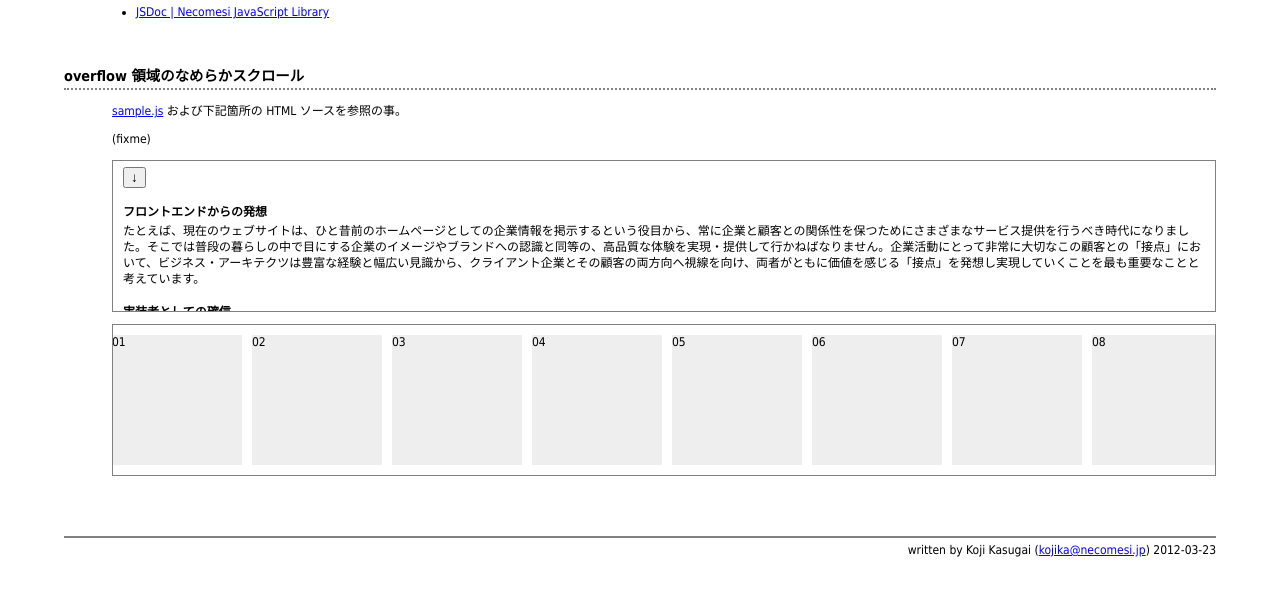
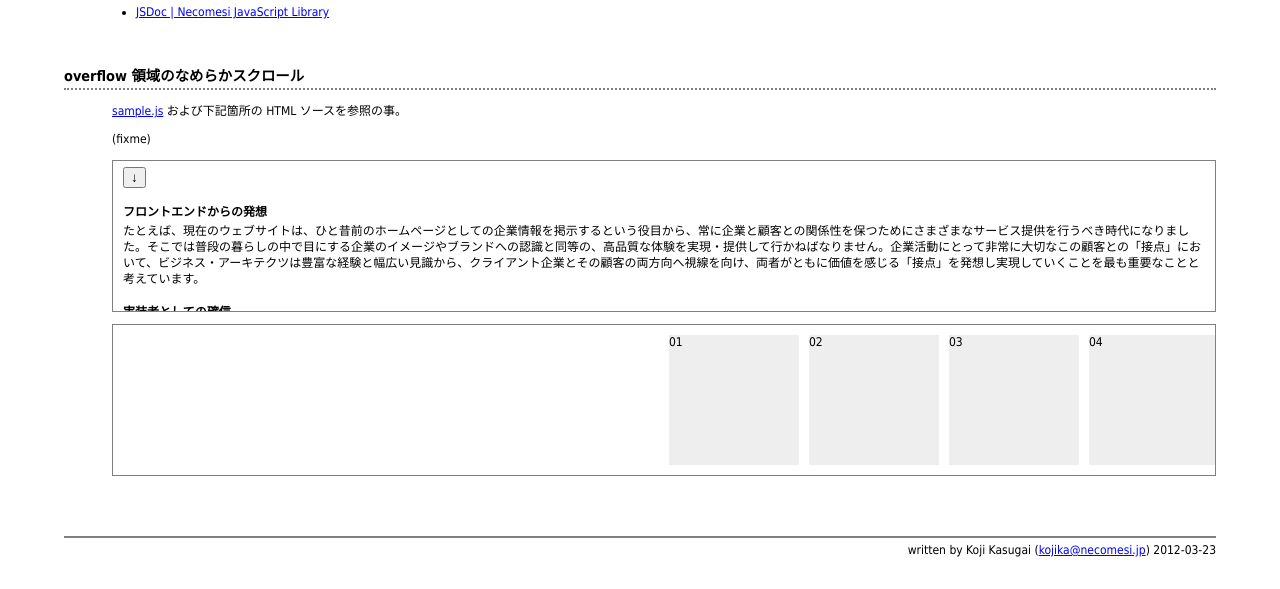
Before and after one commit to necomesi/iroha, a plain HTML site: page Iroha/scroller/index.html in a window 1280 px wide. Both pictures are taken after a click on the item "01". Shown: the part 1012-1601 px from the top of the page. Drawn offline with Linux system fonts and the light colour scheme.

Commit message:
Iroha.Scroller : CSS Transform (translate) モード改修。前よりよく動くが、やはり適用先の状況に左右されやすい不確実性が高く、使い物になりにくい感ある…。

```diff
--- a/Iroha/scroller/_docfiles/sample.js
+++ b/Iroha/scroller/_docfiles/sample.js
@@ -15,6 +15,7 @@
 
 $(function() {
 	Iroha.PageScroller.init()
+//		.useCssTranslate()
 		.addCallback('onStart'   , function() { console.log('page : start   ', arguments) })
 		.addCallback('onScroll'  , function() { console.log('page : scroll  ', arguments) })
 		.addCallback('onDone'    , function() { console.log('page : done    ', arguments) })
@@ -36,8 +37,9 @@ $(function() {
 		});
 
 	var $field2 = $('#field2');
+	var $stage  = $field2.children('ul');
 	var field2  = Iroha.Scroller.create($field2)
-		.useCssTranslate($field2.children('ul'))
+		.useCssTranslate($stage)
 		.addCallback('onStart'   , function() { console.log('field2 : start   ', arguments) })
 		.addCallback('onScroll'  , function() { console.log('field2 : scroll  ', arguments) })
 		.addCallback('onDone'    , function() { console.log('field2 : done    ', arguments) })
--- a/Iroha/scroller/iroha.scroller.js
+++ b/Iroha/scroller/iroha.scroller.js
@@ -4,7 +4,7 @@
  *       Smooth Scroller
  *       (charset : "UTF-8")
  *
- *    @version 3.10.20130223
+ *    @version 3.11.20130223
  *    @requires jquery.js
  *    @requires jquery.easing.js     (optional)
  *    @requires jquery.mousewheel.js (optional)
@@ -88,7 +88,7 @@ $.extend(Iroha.Scroller.prototype,
 	 * @type Iroha.Scroller
 	 */
 	init : function(node, offsetX, offsetY, duration, easing, smartAbort) {
-		this.$node         = $(node).eq(0).addClass('iroha-scroller-enabled');;
+		this.$node         = $(node).eq(0);
 		this.offsetX       = Number(offsetX) || 0;
 		this.offsetY       = Number(offsetY) || 0;
 		this.duration      = (Number(duration) >= 0) ? Number(duration) : 1000;
@@ -105,79 +105,8 @@ $.extend(Iroha.Scroller.prototype,
 		var abort = $.proxy(function() { this.useSmartAbort && this.abort() }, this);
 		$node.on('click mousewheel touchstart', abort);
 
-		return this;
-	},
-
-	/**
-	 * スクロール処理を CSS Transform の translate() で実現するモードへ変更する。
-	 * スクロール領域内のコンテンツすべてが乗った要素ノードの位置を translate() で動かし、あたかもスクロールしているかのように見せる。
-	 * @param {jQuery|Element|String} [node]     translate() の適用対象ノード。スクロール領域内のコンテンツすべてを内包する要素。無指定時はそのような div 要素が生成される。
-	 * @return このインスタンス自身
-	 * @private
-	 */
-	useCssTranslate : function(stage) {
-		if (this.$node.is('html, body')) {
-			throw new Error('Iroha.Scroller#useTranslate: 現在のところ基底要素ノードが html, body 要素の場合に translate モードは利用不可です。');
-
-		} else {
-			var capable = $.proxy(function() {
-				var $test = $(document.createElement('ins'))
-					.css('position', 'absolute')
-					.appendTo(document.body);
-				var a = $test.offset();
-				this.translate(10, 10, $test);
-				var b = $test.offset();
-				$test.remove();
-				return Math.abs(a.left - b.left) + Math.abs(a.top - b.top) > 0;
-			}, this)();
-
-			if (capable) {
-				var $base  = this.$node.addClass('iroha-scroller-translate-enabled');
-				var $stage = $(stage).first();
-
-				if (!$stage.length) {
-					$stage = $(document.createElement('div'));
-				}
-				if (!$base.children('*').is($stage)) {
-					$stage = $base.wrapInner($stage).children('*').first();
-				}
-				this.$stage = $stage.addClass('iroha-scroller-translate-target');
-
-			}
-
-			return this;
-		}
-	},
-
-	/**
-	 * CSS Tranform の translate() を用いて、対象要素ノードの表示位置を移動する。
-	 * @param {Number}                [x=0]     移動距離 (X軸)。通常の translate() とは方向が逆。
-	 * @param {Number}                [y=0]     移動距離 (Y軸)。通常の translate() とは方向が逆。
-	 * @param {jQuery|Element|String} [node]    translate() の対象要素ノード。無指定時はスクロール領域の wrapper 要素。
-	 * @return このインスタンス自身
-	 * @private
-	 */
-	translate : function(x, y, node) {
-		var prefix = arguments.callee.__prefix__;
-		if (!prefix) {
-			var prefix = [];
-			var ua     = Iroha.ua;
-			ua.isWebKit && prefix.push('-webkit-');
-			ua.isGecko  && prefix.push('-moz-'   );
-			ua.isIE     && prefix.push('-ms-'    );
-			ua.isOpera  && prefix.push('-o-'     );
-			               prefix.push(''        );
-			arguments.callee.__prefix__ = prefix;
-		}
-
-		x = (Number(x) || 0) * -1;
-		y = (Number(y) || 0) * -1;
-		$node = node ? $(node).first() : this.$stage;
-		var value = (x == 0 && y == 0) ? 'none' : 'translate(' + x + 'px,' + y + 'px)';
-		prefix.forEach(function(_prefix) {
-			$node.css(_prefix + 'transform', value);
-		});
-		$node.data('Iroha.Scroller.Translate', { x : x, y : y });
+		(this.$node.is('html') ? $(document.body) : this.$node)
+			.addClass('iroha-scroller-enabled');
 
 		return this;
 	},
@@ -196,6 +125,7 @@ $.extend(Iroha.Scroller.prototype,
 
 		} else {
 			this.abort();
+			this.busy = true;
 
 			var $node = this.$node.is('body') ? $(document.documentElement) : this.$node;
 			var zoom  = 1;  // temporary, correct zoom ratio is needed for IE7...
@@ -204,7 +134,7 @@ $.extend(Iroha.Scroller.prototype,
 			duration  = (Number(duration) >= 0) ? Number(duration) : this.duration;
 
 			var iOSps = Iroha.ua.isiOS && this.$node.is('html, body');
-			var trans = this.$stage.length > 0 && !iOSps;
+			var trans = this.$stage.length > 0;
 
 			var start = this.scrollPos();
 			var end = {
@@ -218,31 +148,41 @@ $.extend(Iroha.Scroller.prototype,
 				, complete : $.proxy(this.complete, this)
 			};
 
+			// スクロールの必要がまったくない場合。それでも完了コールバックをする。
 			if (start.left == end.left && start.top == end.top) {
-				this.busy = true; // complete() が busy=true でなければ無視するから。
 				options.complete();
 
 			} else {
 				this.destination = $.extend(null, end);  // 参照切断して格納。
 				this.doCallbackByName('onStart');
 
+				// ----- 以下、スクロールアニメ処理 -----
+
+				// CSS transform, translate(3d), transition によりスクロール（しているかのように見せる）
+				// GPU による加速が期待できるかわりに表示に不具合を起こしがち。スマホ、タブレットデバイス等向け。
 				if (trans) {
 					end.left -= start.left;
 					end.top  -= start.top;
 					start.left = 0;
 					start.top  = 0;
-				}
 
-				// ----- 以下、スクロールアニメ処理 -----
+					this.translate(end.left, end.top, duration)
+						.progress(function(name) { options.step()     })
+						.done    (function()     { options.complete() });
+
+
+				// 旧来の DOM メソッド使用のスクロール。
+				// PC ブラウザであればこれで十分にパフォーマンスする。
+				} else {
 					// 一見、 jQuery.animate() を使えばいいように見えるが、あえてしていない。
-
+					var $node  = this.$node;
 					var timer  = new Iroha.Timer;
 					var easing = $.easing[options.easing];
 					var setPos = iOSps
 						? window.scrollTo
-					: trans
-						? $.proxy(this.translate, this)
-						: $.proxy(function(left, top) { this.$node.prop({ scrollLeft : left, scrollTop : top }) }, this);
+						: function(left, top) { $node.prop({ scrollLeft : left, scrollTop : top }) };
+
+					// 実際にスクロールを駆動させている
 					var animate = $.proxy(function() {
 						var elapsed = timer.getTime();
 						var left    = Math.round(easing(null, elapsed, start.left, end.left - start.left, duration));
@@ -257,9 +197,11 @@ $.extend(Iroha.Scroller.prototype,
 						}
 					}, this);
 
+					// スクロール開始
 					duration == 0
 						? animate()
 						: (this.animeTimer = new Iroha.Interval(animate, 16));
+				}
 			}
 		}
 		return this;
@@ -325,8 +267,8 @@ $.extend(Iroha.Scroller.prototype,
 		switch (arguments.length) {
 			case 0  :
 				var $node = this.$node;
-				var trans = this.$stage.data('Iroha.Scroller.Translate') || { x : 0, y : 0 };
-				return { left : $node.scrollLeft() - trans.x, top : $node.scrollTop() - trans.y };
+				var pos   = this.$stage.data('Iroha.Scroller.Translate.pos') || { left : 0, top : 0 };
+				return { left : $node.scrollLeft() - pos.left, top : $node.scrollTop() - pos.top };
 			case 1  :
 				throw new ReferenceError('Iroha.Scroller#scrollPos: 2 arguments are required in setter mode.');
 			case 2  :
@@ -341,11 +283,162 @@ $.extend(Iroha.Scroller.prototype,
 	},
 
 	/**
+	 * スクロール処理を CSS Transform の translate() で実現するモードへ変更する。
+	 * スクロール領域内のコンテンツすべてが乗った要素ノードの位置を translate() で動かし、あたかもスクロールしているかのように見せる。
+	 * @param {jQuery|Element|String} [node]     translate() の適用対象ノード。スクロール領域内のコンテンツすべてを内包する要素。無指定時はそのような div 要素が生成される。
+	 * @return このインスタンス自身
+	 * @private
+	 */
+	useCssTranslate : function(stage) {
+		// CSS Translate と CSS Transition が両方使えるものを適合ブラウザとする。
+		// WebKit ブラウザは予めそれが明白なブラウザ。
+		var capable = Iroha.ua.isWebkit;
+		var prepare = $.proxy(function() {
+			var cnpfx  = 'iroha-scroller-translate';
+			var $base  = (this.$node.is('html') ? $(document.body) : this.$node).addClass(cnpfx + '-enabled');
+			var $stage = $(stage).first();
+
+			if (!$stage.length) {
+				$stage = $(document.createElement('div'));
+			}
+			if (!$base.children('*').is($stage)) {
+				$stage = $base.wrapInner($stage).children('*').first();
+			}
+			this.$stage = $stage.addClass(cnpfx + '-target');
+
+			// transform, transition 等のプロパティ初期値をあらかじめセットしておくことで、スクロール開始時のチラツキを抑える。
+			this.translate(0, 0, 0, $stage);
+		}, this);
+
+		if (capable) {
+			prepare();
+
+		// 適合ブラウザかどうか、実際に Translate と Transition を動かして判定。
+		} else {
+			var $test  = $(document.createElement('ins')).css('position', 'absolute').appendTo(document.body);
+			var before = $test.offset();
+
+			// duration の 500ms は最低このくらい無いと判定にしくじりやすい印象
+			this.translate(100, 100, 500, $test)
+				.done($.proxy(function() {
+					var after   = $test.offset();
+					    capable = Math.abs(before.left - after.left) + Math.abs(before.top - after.top) > 0;
+					capable && prepare();
+					$test.remove();
+				}, this));
+		}
+
+		return this;
+	},
+
+	/**
+	 * CSS Tranform の translate() を用いて、対象要素ノードの表示位置を移動する。
+	 * @param {Number}                [x=0]     移動距離 (X軸)。通常の translate() とは方向が逆。
+	 * @param {Number}                [y=0]     移動距離 (Y軸)。通常の translate() とは方向が逆。
+	 * @param {Number}                [d=0]     トランジション時間。ミリ秒で指定。
+	 * @param {jQuery|Element|String} [node]    translate() の対象要素ノード。無指定時はスクロール領域の wrapper 要素。
+	 * @return このインスタンス自身
+	 * @private
+	 */
+	translate : function(x, y, d, node) {
+		var dfd    = $.Deferred();
+		var ns     = 'Iroha.Scroller.Translate';
+
+		// ベンダープレフィクスの適合を探して格納
+		var prefix = arguments.callee.__prefix__;
+		if (!prefix) {
+			var prefix = [];
+			var ua     = Iroha.ua;
+			ua.isWebKit && prefix.push('-webkit-');
+			ua.isGecko  && prefix.push('-moz-'   );
+			ua.isIE     && prefix.push('-ms-'    );
+			ua.isOpera  && prefix.push('-o-'     );
+			               prefix.push(''        );
+			arguments.callee.__prefix__ = prefix;
+		}
+
+		// transitionend イベント名にベンダープレフィクスと、名前空間文字列を付与したものを作成。
+		var transend = arguments.callee.__transend__;
+		if (!transend) {
+			transend = 'TransitionEnd';
+			transend = prefix.map(function(pfx) {
+				pfx = pfx.replace(/-/g, '');
+				return (pfx ? pfx + transend : transend.toLowerCase()) + '.' + ns;
+			}).join(' ');
+			arguments.callee.__transend__ = transend;
+		}
+
+		x = (Number(x) || 0) * -1;
+		y = (Number(y) || 0) * -1;
+		d = Math.max(0, d) || 0;
+
+		var $node      = node ? $(node).first() : this.$stage;
+		var transform  = /* x == 0 && y == 0 ? '' : */ 'translate3d(${x}px, ${y}px, 0px)';
+		var transition = /* d == 0           ? '' : */ '${pfx}transform ${d}s ease 0s';
+		var params     = { x : x, y : y, d : d / 1000 };
+		var origin     = $node.offset();
+
+		// 既存のタイマーを停止
+		clearInterval($node.data(ns + '.interval'));
+		clearTimeout ($node.data(ns + '.timeout' ));
+
+		// 疑似スクロールアニメーション発動開始
+		prefix.forEach(function(pfx) {
+			$.extend(params, { pfx : pfx });
+			$node
+				.css(pfx + 'transition', Iroha.String(transition).format(params).get())
+				.css(pfx + 'transform' , Iroha.String(transform ).format(params).get())
+				.css(pfx + 'backface-visibility', 'hidden');
+		});
+
+		// 所要時間 0 の指定なら即座に完了をコールバック
+		if (d == 0) {
+			$node.data(ns + '.pos', { left : x, top : y });
+			dfd.notify();
+			dfd.resolve();
+
+		// そうでなければふつうに TransitionEnd を検出して完了をコールバック
+		} else {
+			// 途中経過を等間隔でコールバックしつづけるインターバルタイマー。
+			// translate による表示位置の移動量を、純粋な引き算で検出しつつ
+			// data 属性に保持。これを {@link #scrollPos} メソッドが利用する。
+			var interval = setInterval(function() {
+				var pos = $node.offset();
+				$node.data(ns + '.pos', { left : Math.round(pos.left - origin.left), top : Math.round(pos.top - origin.top) });
+				dfd.notify();
+			}, 16);
+
+			// TransitionEnd が所要時間内に終わらない場合があるのを考慮。
+			// 時間が来たら強制的に発火。
+			var timeout  = setTimeout (function() {
+				$node.trigger(transend.split(' ')[0])
+			}, d);
+
+			// 上記のタイマーを保持して走らせつつ、TransitionEnd を待つ。
+			$node
+				.data(ns + '.interval', interval)
+				.data(ns + '.timeout' , timeout )
+
+				// {@link #abort} したときにイベントが unbind されず残って、不具合を起こすのを回避。
+				.unbind(transend)
+
+				// transition 完了（または強制発火）により完了コールバック
+				.bind(transend, function() {
+					$node.unbind(transend).data(ns + '.pos', { left : x, top : y });
+					clearInterval(interval);
+					clearTimeout(timeout  );
+					dfd.resolve();
+				});
+		}
+
+		return dfd.promise();
+	},
+
+	/**
 	 * callback func for scrolling
 	 * @private
 	 */
 	step : function() {
-		this.busy = true;
 		this.doCallbackByName('onScroll');
 	},
 
@@ -367,6 +460,10 @@ $.extend(Iroha.Scroller.prototype,
 	 */
 	abort : function() {
 		if (this.busy) {
+			// CSS transform, translate(3d), transition により
+			// 擬似的にスクロールさせているのを中断するために、transition プロパティを消す。
+			this.$stage.css('transition', '');
+
 			this.postProcess();
 			this.doCallbackByName('onAbort');
 		}
@@ -384,9 +481,12 @@ $.extend(Iroha.Scroller.prototype,
 		this.$node.stop();
 		this.animeTimer.clear();
 
+		// CSS transform, translate(3d), transition により擬似的にスクロールさせていたなら
+		// translate で動かした分を実際のスクロール量に置き換え、translate は無かったことにして
+		// つじつまを合わせる。
 		if (this.$stage.length) {
 			var pos = this.scrollPos();
-			this.translate(0, 0);
+			this.translate(0, 0, 0);
 			this.$node.prop({ scrollLeft : pos.left, scrollTop : pos.top });
 		}
 
```
Also changed, not shown: Iroha/scroller/_docfiles/style.css (+18 -2 lines). Lines whose indentation alone changed are shown as unchanged.
